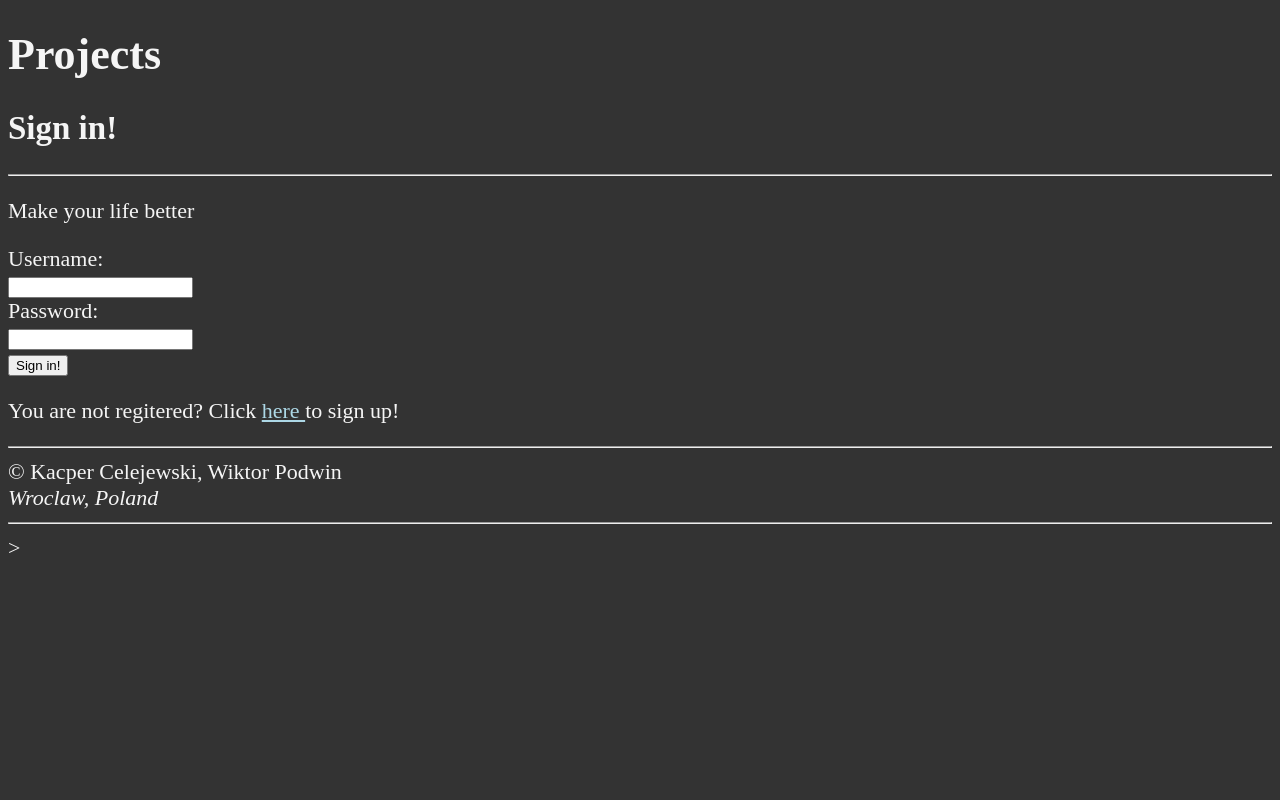
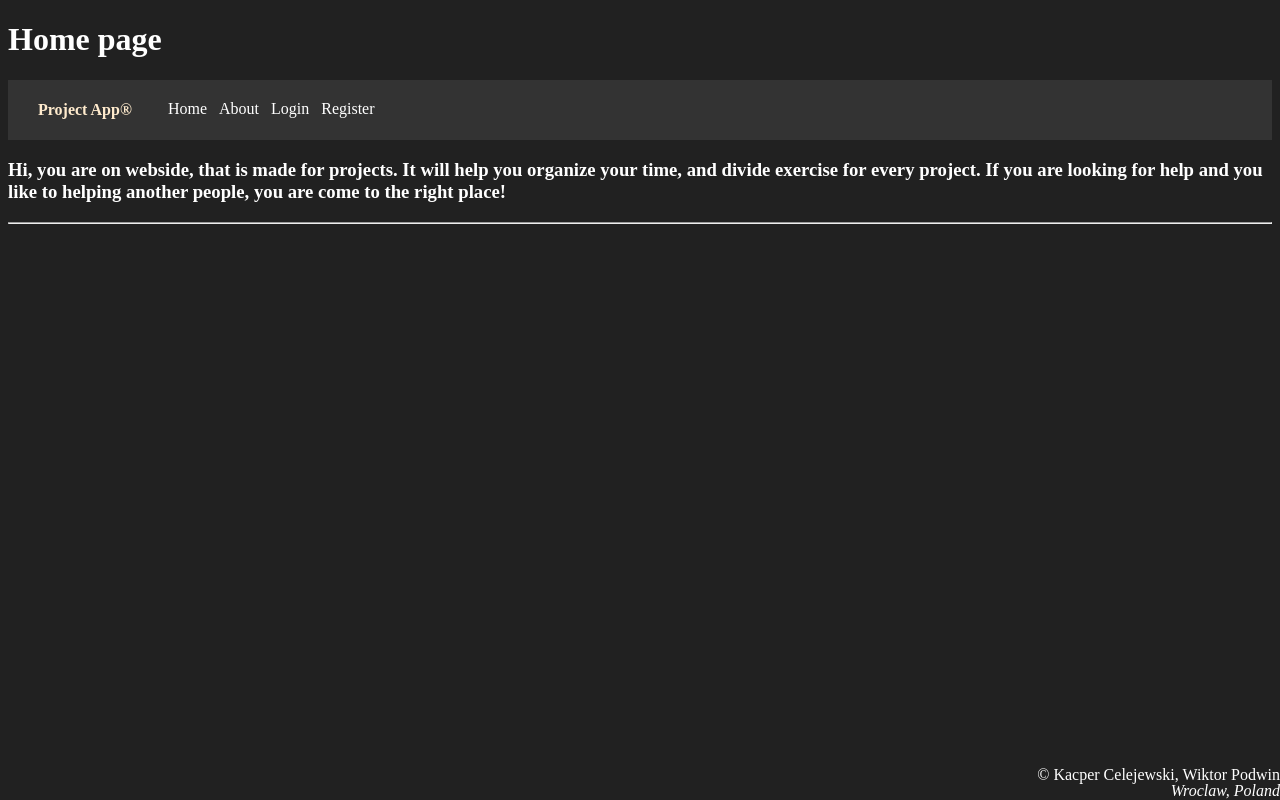
Before and after one commit to KacperCelejewski/project_app, a Flask app: page / in a window 1280 px wide. Run offline with Flask 3, Linux system fonts and the light colour scheme.

Commit message:
new look for application

```diff
--- a/src/project/forms.py
+++ b/src/project/forms.py
@@ -7,4 +7,4 @@ class Register_Form(FlaskForm):
     email= StringField(label="E-mail adress: ")
     password1= PasswordField(label="Password: ")
     password2= PasswordField(label="Confirm password: ")
-    submit=SubmitField(label='submit')
+    submit=SubmitField(label='Confirm your Account')
--- a/src/project/routes.py
+++ b/src/project/routes.py
@@ -3,12 +3,17 @@ from flask import render_template
 from project.model import User
 from project.forms import Register_Form
 
+@app.route("/")
 @app.route("/home")
-def Home_Page():
+def home_page():
     return render_template("home_page.html")
 
+@app.route("/about")
+def about_page():
+    return render_template("about.html")
 
-@app.route("/")
+
+@app.route("/login")
 def login_page():
     return render_template("login_page.html")
 
--- a/src/project/templates/base.html
+++ b/src/project/templates/base.html
@@ -11,26 +11,90 @@
 
         {% endblock %}
     </title>
+    <style>
+        .nav{
+          background-color: #333;
+        }
+        .nav_list{
+          list-style-type: none;
+          margin: 0px;
+          padding: 0px;
+          display: flex;
+        }
+        .nav_element{
+          float: right;
 
+        }
+
+        .nav_link{
+          display: block;
+          color: white;
+          text-align:center;
+          padding: 20px 6px;
+          text-decoration: none;
+        }
+
+        .nav_link:hover{
+          background-color: black;
+        }
+
+        div.logo {
+          float: right;
+        }
+
+        .text{
+          color:blanchedalmond;
+          padding: 0px 30px;
+
+        }
+
+        .owners {
+            position: absolute;
+            bottom: 0;
+            right: 0;
+        }
+    </style>
 </head>
 
 <body>
     {% block con %}
 
     {% endblock %}
-    <hr/>
-    &copy;&nbsp;Kacper Celejewski, Wiktor Podwin
-    <address>Wroclaw, Poland</address>
+    <nav class="nav">
+        <ul class="nav_list">
+            <li class="logo">
+              <div class="logo">
+                <h4 class="text">Project App&reg;</h4>
+              </div>
+            </li>
+            <li class="nav_element">
+                <a class="nav_link" href="{{ url_for('home_page')}}">Home</a>
+            </li>
+            <li class="nav_element">
+                <a class="nav_link" href="{{ url_for('about_page')}}">About</a>
+            </li>
+            <li class="nav_element">
+                <a class="nav_link" href="{{ url_for('login_page')}}">Login</a>
+            </li>
+            <li class="nav_element">
+                <a class="nav_link" href="{{ url_for('register_page')}}">Register</a>
+            </li>
+    </nav>
+    {% block container %}
+
+    {% endblock %}
+
+    <div class = 'box'>
+        <p class = "owners"> &copy;&nbsp;Kacper Celejewski, Wiktor Podwin </p>
+        <address class = 'owners'>Wroclaw, Poland</address>
+    </div>
     <hr/>
 </body>
-><style>html{
-    font-size:  22px;
-    background-color: #333;
-    color: whitesmoke;
-}
-
-a{
-    color:#ADD8E6;
-}
+<style>
+    body {
+      background-color: #212121;
+      color: white;
+    }
+  </style>
 </style>
 </html>
--- a/src/project/templates/home_page.html
+++ b/src/project/templates/home_page.html
@@ -2,10 +2,10 @@
 {% block title %}
 Home Page
 {% endblock %}
-    {% block con %}
-    Home page
-    {% endblock %}
+{% block con %}
+    <h1>Home page</h1>
+{% endblock %}
 
-</body>
-
-</html>
+{% block container %}
+    <h3>Hi, you are on webside, that is made for projects. It will help you organize your time, and divide exercise for every project. If you are looking for help and you like to helping another people, you are come to the right place!</h3>
+{% endblock %}
--- a/src/project/templates/login_page.html
+++ b/src/project/templates/login_page.html
@@ -3,9 +3,11 @@
     Sign in!
 {% endblock %}
 
+{% block con %}
+    <h1>Login</h1>
+{%endblock%}
 
-{% block con%}
-<h1> Projects</h1>
+{% block container %}
 <h2>Sign in!</h2>
 <hr>
 <p>Make your life better</p>
@@ -19,5 +21,5 @@
 Sign in!
 </button>
 
-<p>You are not regitered? Click <a href="http://127.0.0.1:5000/register"> here </a> to sign up! </p>
-{%endblock%}
+
+{% endblock %}
```
Also changed, not shown: src/project/templates/about.html (added, +7 -0 lines), src/project/templates/register.html (+22 -6 lines).
